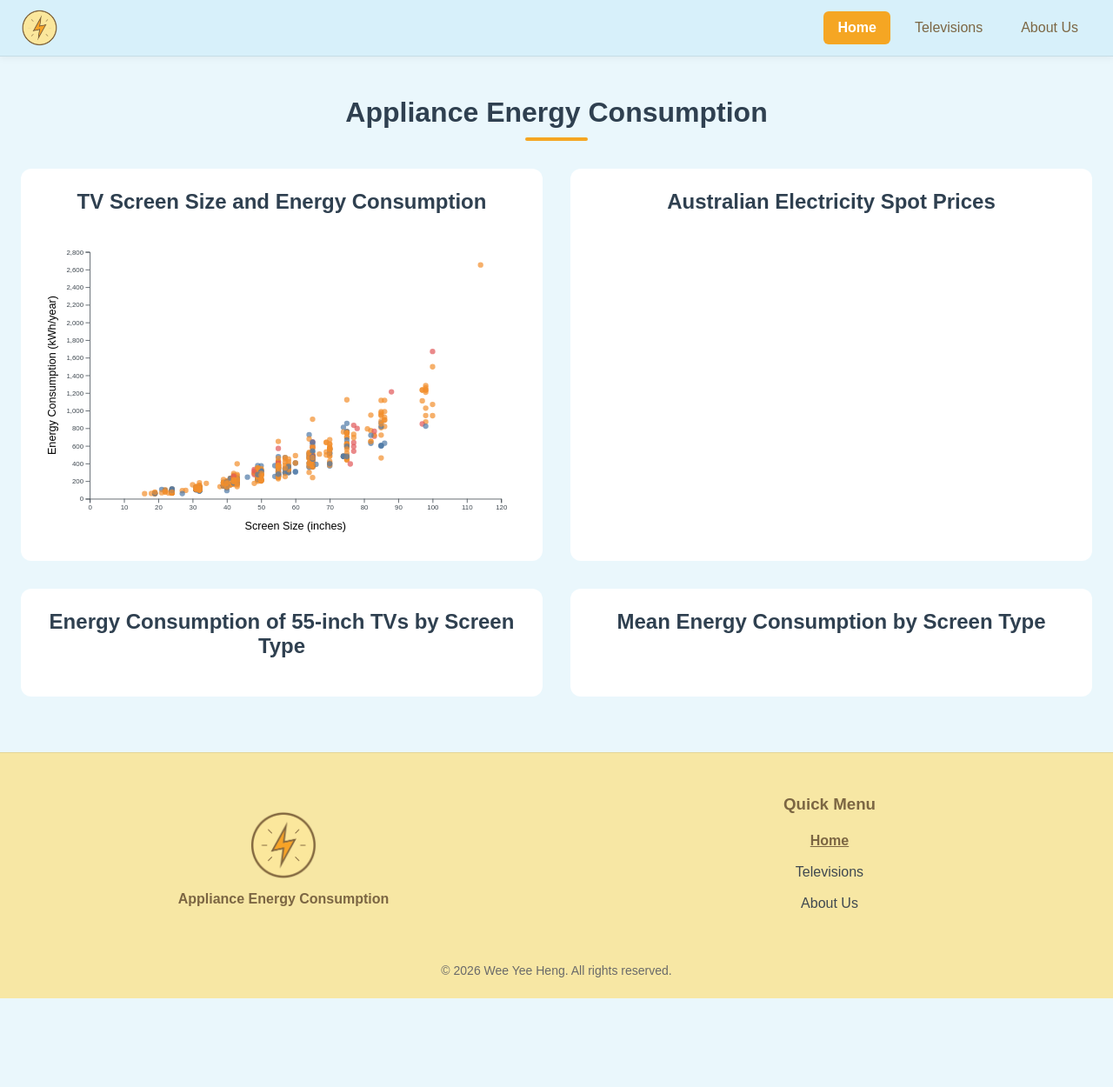
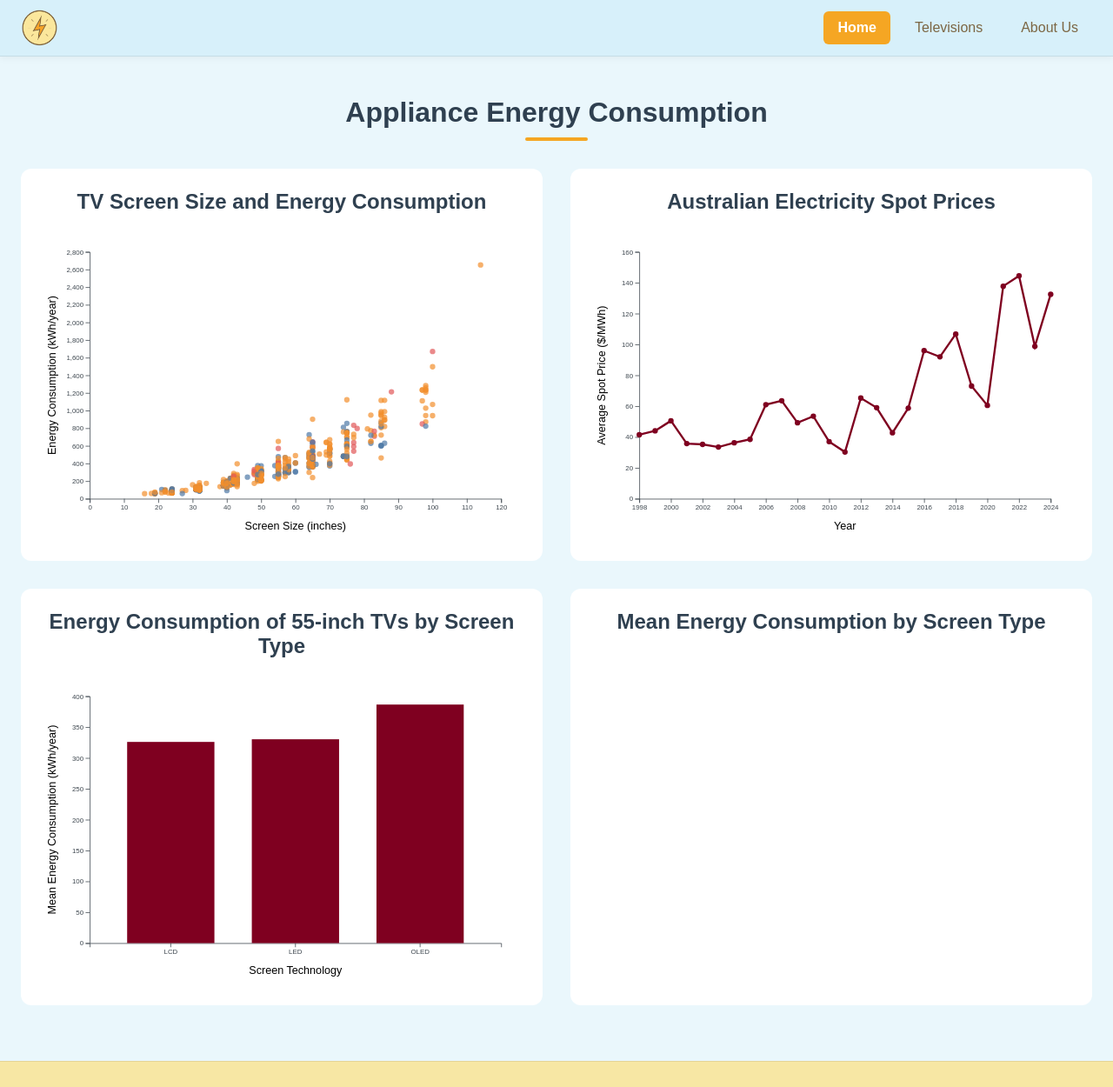
Before and after one commit to Wee1021/COS30045_T05, a plain HTML site: page index.html in a window 1280 px wide. Shown: the top 1250 px of the page at 87% size. Before the commit the page ends 1148 px from the top, so only its background shows below. Drawn offline with nearby package versions, Linux system fonts and the light colour scheme.

Commit message:
Add electricity price line chart and TV energy bar chart

```diff
--- a/index.html
+++ b/index.html
@@ -84,5 +84,7 @@
   <!-- D3 library -->
   <script src="https://d3js.org/d3.v7.min.js"></script>
   <script src="js/scatter.js"></script>
+  <script src="js/line.js"></script>
+  <script src="js/bar.js"></script>
 </body>
 </html>
--- /dev/null
+++ b/js/bar.js
@@ -0,0 +1,78 @@
+d3.csv(
+    "data/Ex5_TV_energy_55inchtv_byScreenType.csv",
+    d => ({
+      screenTech: d.Screen_Tech,
+      energyConsumption:
+        +d["Mean(Labelled energy consumption (kWh/year))"]
+    })
+  ).then(data => {
+
+    console.log("55-inch TV energy data:", data);
+
+    const margin = {
+      top: 30,
+      right: 30,
+      bottom: 60,
+      left: 70
+    };
+
+    const width = 700;
+    const height = 450;
+
+    const innerWidth = width - margin.left - margin.right;
+    const innerHeight = height - margin.top - margin.bottom;
+
+    const svg = d3.select("#bar-chart")
+      .append("svg")
+      .attr("viewBox", `0 0 ${width} ${height}`);
+
+    const innerChart = svg
+      .append("g")
+      .attr("transform", `translate(${margin.left}, ${margin.top})`);
+
+    const xScale = d3.scaleBand()
+      .domain(data.map(d => d.screenTech))
+      .range([0, innerWidth])
+      .padding(0.3);
+
+    const yScale = d3.scaleLinear()
+      .domain([0, d3.max(data, d => d.energyConsumption)])
+      .nice()
+      .range([innerHeight, 0]);
+
+    innerChart
+      .append("g")
+      .attr("transform", `translate(0, ${innerHeight})`)
+      .call(d3.axisBottom(xScale));
+
+    innerChart
+      .append("g")
+      .call(d3.axisLeft(yScale));
+
+    innerChart
+      .selectAll("rect")
+      .data(data)
+      .join("rect")
+      .attr("x", d => xScale(d.screenTech))
+      .attr("y", d => yScale(d.energyConsumption))
+      .attr("width", xScale.bandwidth())
+      .attr("height", d =>
+        innerHeight - yScale(d.energyConsumption)
+      )
+      .attr("fill", "#7F0020");
+
+    svg
+      .append("text")
+      .attr("x", margin.left + innerWidth / 2)
+      .attr("y", height - 15)
+      .attr("text-anchor", "middle")
+      .text("Screen Technology");
+
+    svg
+      .append("text")
+      .attr("transform", "rotate(-90)")
+      .attr("x", -(margin.top + innerHeight / 2))
+      .attr("y", 20)
+      .attr("text-anchor", "middle")
+      .text("Mean Energy Consumption (kWh/year)");
+  });
--- /dev/null
+++ b/js/line.js
@@ -0,0 +1,87 @@
+d3.csv("data/Ex5_ARE_Spot_Prices.csv", d => ({
+    year: +d.Year,
+    averagePrice: +d["Average Price (notTas-Snowy)"]
+  })).then(data => {
+
+    console.log("Electricity price data:", data);
+
+    const margin = {
+      top: 30,
+      right: 30,
+      bottom: 60,
+      left: 70
+    };
+
+    const width = 700;
+    const height = 450;
+
+    const innerWidth = width - margin.left - margin.right;
+    const innerHeight = height - margin.top - margin.bottom;
+
+    const svg = d3.select("#line-chart")
+      .append("svg")
+      .attr("viewBox", `0 0 ${width} ${height}`);
+
+    const innerChart = svg
+      .append("g")
+      .attr("transform", `translate(${margin.left}, ${margin.top})`);
+
+    const xScale = d3.scaleLinear()
+      .domain(d3.extent(data, d => d.year))
+      .range([0, innerWidth]);
+
+    const yScale = d3.scaleLinear()
+      .domain([0, d3.max(data, d => d.averagePrice)])
+      .nice()
+      .range([innerHeight, 0]);
+
+    const bottomAxis = d3.axisBottom(xScale)
+      .tickFormat(d3.format("d"));
+
+    const leftAxis = d3.axisLeft(yScale);
+
+    innerChart
+      .append("g")
+      .attr("transform", `translate(0, ${innerHeight})`)
+      .call(bottomAxis);
+
+    innerChart
+      .append("g")
+      .call(leftAxis);
+
+    const lineGenerator = d3.line()
+      .x(d => xScale(d.year))
+      .y(d => yScale(d.averagePrice));
+
+    innerChart
+      .append("path")
+      .datum(data)
+      .attr("d", lineGenerator)
+      .attr("fill", "none")
+      .attr("stroke", "#7F0020")
+      .attr("stroke-width", 3);
+
+    innerChart
+      .selectAll("circle")
+      .data(data)
+      .join("circle")
+      .attr("cx", d => xScale(d.year))
+      .attr("cy", d => yScale(d.averagePrice))
+      .attr("r", 4)
+      .attr("fill", "#7F0020");
+
+    svg
+      .append("text")
+      .attr("x", margin.left + innerWidth / 2)
+      .attr("y", height - 15)
+      .attr("text-anchor", "middle")
+      .text("Year");
+
+    svg
+      .append("text")
+      .attr("transform", "rotate(-90)")
+      .attr("x", -(margin.top + innerHeight / 2))
+      .attr("y", 20)
+      .attr("text-anchor", "middle")
+      .text("Average Spot Price ($/MWh)");
+  });
```
